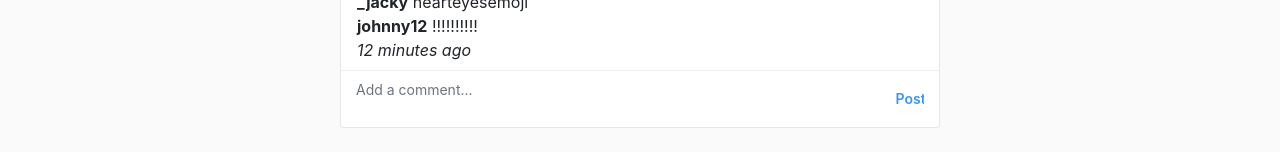
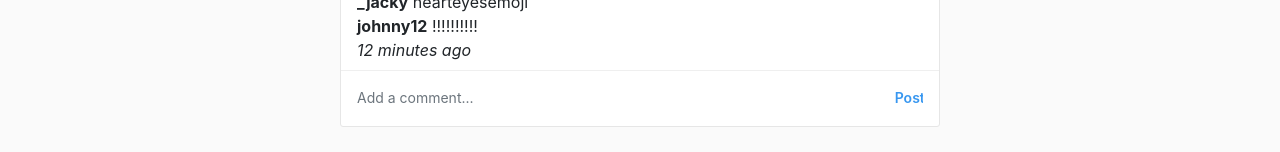
Before and after one commit to angelalim1010/InstaPet, a React (Create React App) app in the folder client/: page / in a window 1280 px wide. Shown: the part 784-936 px from the top of the page. Built offline with nearby package versions, Linux system fonts and the light colour scheme.

Commit message:
Added bootstrap rows styling to the textarea to set the initial number of rows

```diff
--- a/client/src/components/post/Post.css
+++ b/client/src/components/post/Post.css
@@ -60,19 +60,13 @@ a {
 }
 
 .postAddComment {
-  padding: 10px 15px;
+  padding: 18.5px 16px;
   border-top: 1px solid #efefef;
-  display: flex;
-  align-items: stretch;
-  flex-shrink: 0;
-  position: relative;
 }
 
 .postAddCommentForm {
   display: flex;
   align-items: center;
-  flex-grow: 1;
-  vertical-align: baseline;
 }
 
 .postAddComment .postAddCommentInput,
@@ -87,7 +81,6 @@ a {
   line-height: 18px;
   min-height: 18px;
   resize: none;
-  color: #999;
 }
 
 .postAddComment .postAddCommentSubmit {
@@ -95,4 +88,6 @@ a {
   color: #3897f0;
   font-weight: 600;
   font-size: 14px;
+  line-height: 18px;
+  height: 18px;
 }
--- a/client/src/components/post/PostAddComment.js
+++ b/client/src/components/post/PostAddComment.js
@@ -16,6 +16,7 @@ class PostComments extends Component {
             className="postAddCommentInput postAddCommentText"
             type="textarea"
             placeholder="Add a comment..."
+            rows="1"
           />
           <Input
             className="postAddCommentInput postAddCommentSubmit"
```
